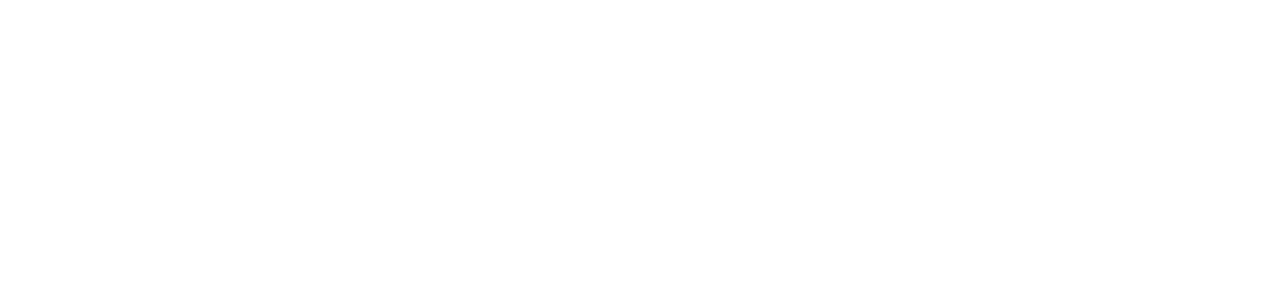
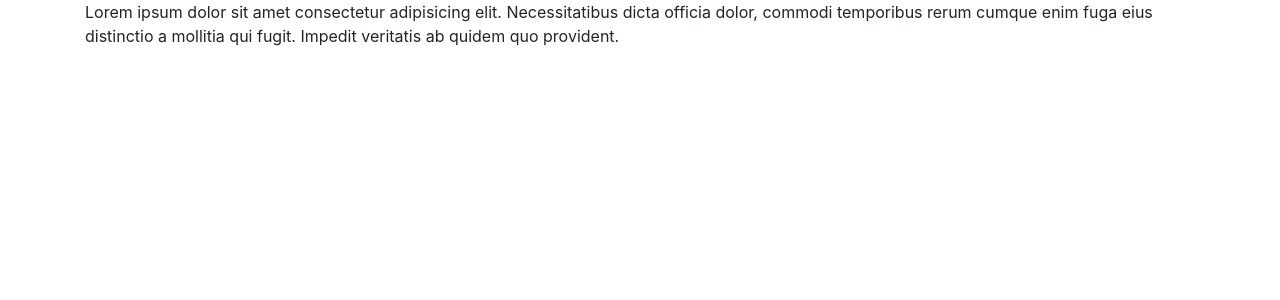
Before and after one commit to sahenke13/mongo-wad, a React (Create React App) app in the folder client/: page /currentEntry in a window 1280 px wide. Shown: the top 300 px of the page. Built offline with nearby package versions, Linux system fonts and the light colour scheme.

Commit message:
commiting some changes

```diff
--- a/client/src/App.js
+++ b/client/src/App.js
@@ -10,9 +10,9 @@
     <div>
       <Switch>
         <Route exact path="/" component={MainPage} />
-        <Route exact path="/story" component={BrowseStories} />
-        <Route exact path="/create" component={CreateStory} />
-        <Route exact path="/browse" component={CurrentEntryPage} />
+        <Route exact path="/browseStories" component={BrowseStories} />
+        <Route exact path="/createStory" component={CreateStory} />
+        <Route exact path="/currentEntry" component={CurrentEntryPage} />
       </Switch>
     </div>
   </Router>
--- a/client/src/components/DisplayedEntry/DisplayEntry.css
+++ b/client/src/components/DisplayedEntry/DisplayEntry.css
@@ -0,0 +1,5 @@
+#displayedEntry {
+    position: relative;
+    padding-top: 10%;
+    color: green;
+}
--- a/client/src/components/DisplayedEntry/DisplayedEntry.js
+++ b/client/src/components/DisplayedEntry/DisplayedEntry.js
@@ -0,0 +1,14 @@
+import React, { Component } from "react";
+
+export default class DisplayedEntry extends Component {
+  render() {
+    return (
+      <div class="container" id="displayedEntry">
+        Lorem ipsum dolor sit amet consectetur adipisicing elit. Necessitatibus
+        dicta officia dolor, commodi temporibus rerum cumque enim fuga eius
+        distinctio a mollitia qui fugit. Impedit veritatis ab quidem quo
+        provident.
+      </div>
+    );
+  }
+}
--- a/client/src/components/DisplayedEntry/index.js
+++ b/client/src/components/DisplayedEntry/index.js
@@ -0,0 +1 @@
+export { default } from "./DisplayedEntry";
--- a/client/src/components/Entry/Entry.css
+++ b/client/src/components/Entry/Entry.css
@@ -0,0 +1,5 @@
+#mainEntryBody {
+    position: relative;
+    padding-top: 10%;
+    color: green;
+}
--- a/client/src/components/Entry/index.js
+++ b/client/src/components/Entry/index.js
@@ -0,0 +1 @@
+export { default } from "./Entry";
--- a/client/src/components/NavBar/Header.js
+++ b/client/src/components/NavBar/Header.js
@@ -13,12 +13,13 @@
           </a>
         </li>
         <li className="nav-item">
-          <a href="/story" className="nav-link text-white">
-            Story
+          <a href="/browseStories" className="nav-link text-white">
+            Browse Stories
           </a>
         </li>
+
         <li className="nav-item">
-          <a href="/create" className="nav-link text-white">
+          <a href="/createStory" className="nav-link text-white">
             Create New Story
           </a>
         </li>
--- a/client/src/pages/CurrentEntryPage.js
+++ b/client/src/pages/CurrentEntryPage.js
@@ -1,7 +1,12 @@
 import React, { Component } from "react";
+import DisplayEntry from "../components/DisplayedEntry";
 
 export default class CurrentEntryPage extends Component {
   render() {
-    return <div>This is the Current Entry Page</div>;
+    return (
+      <div>
+        <DisplayEntry />
+      </div>
+    );
   }
 }
```
Also changed, not shown: client/src/components/Entry/Entry.js (+14 -0 lines), client/src/index.css (added).
